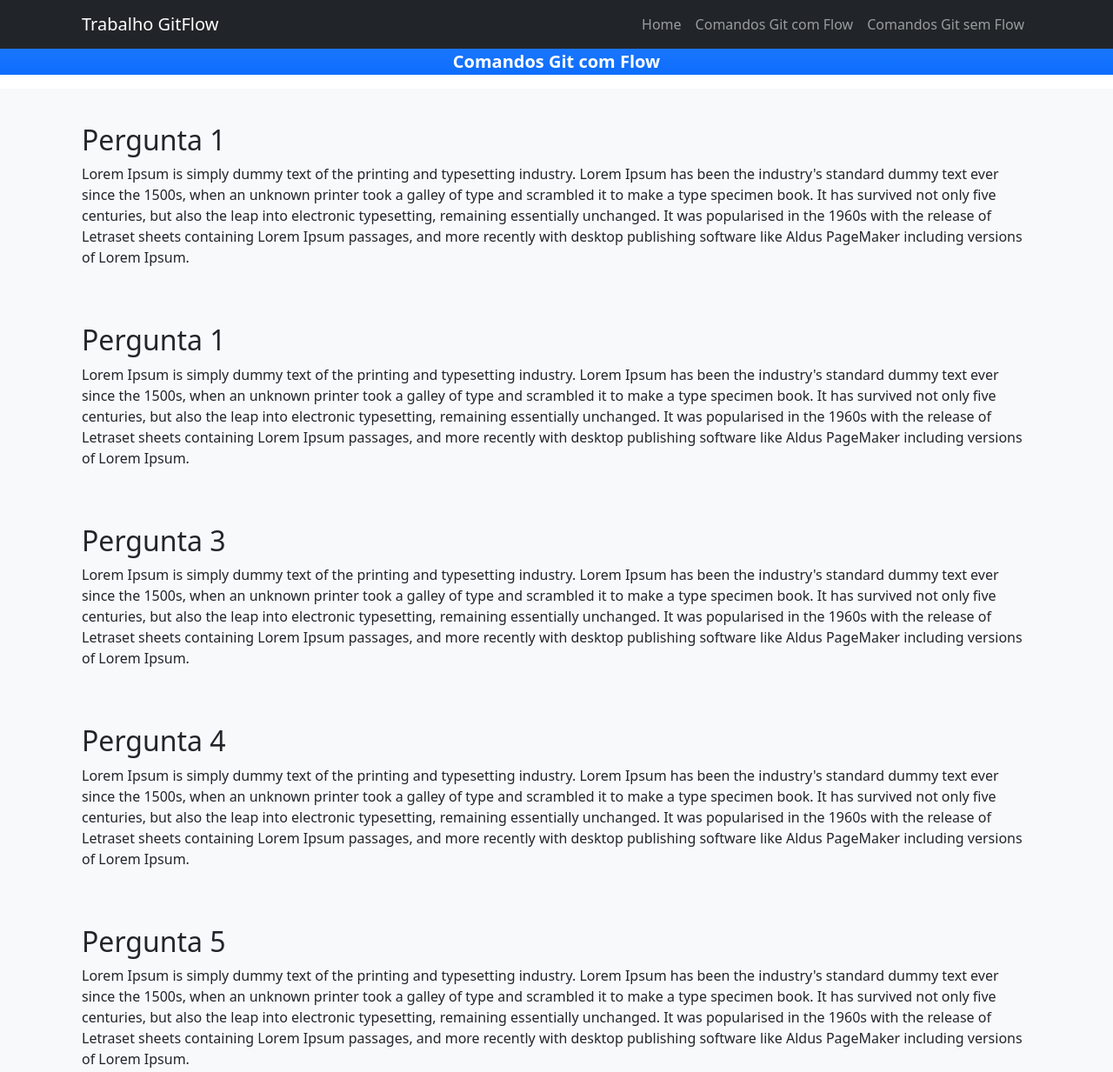
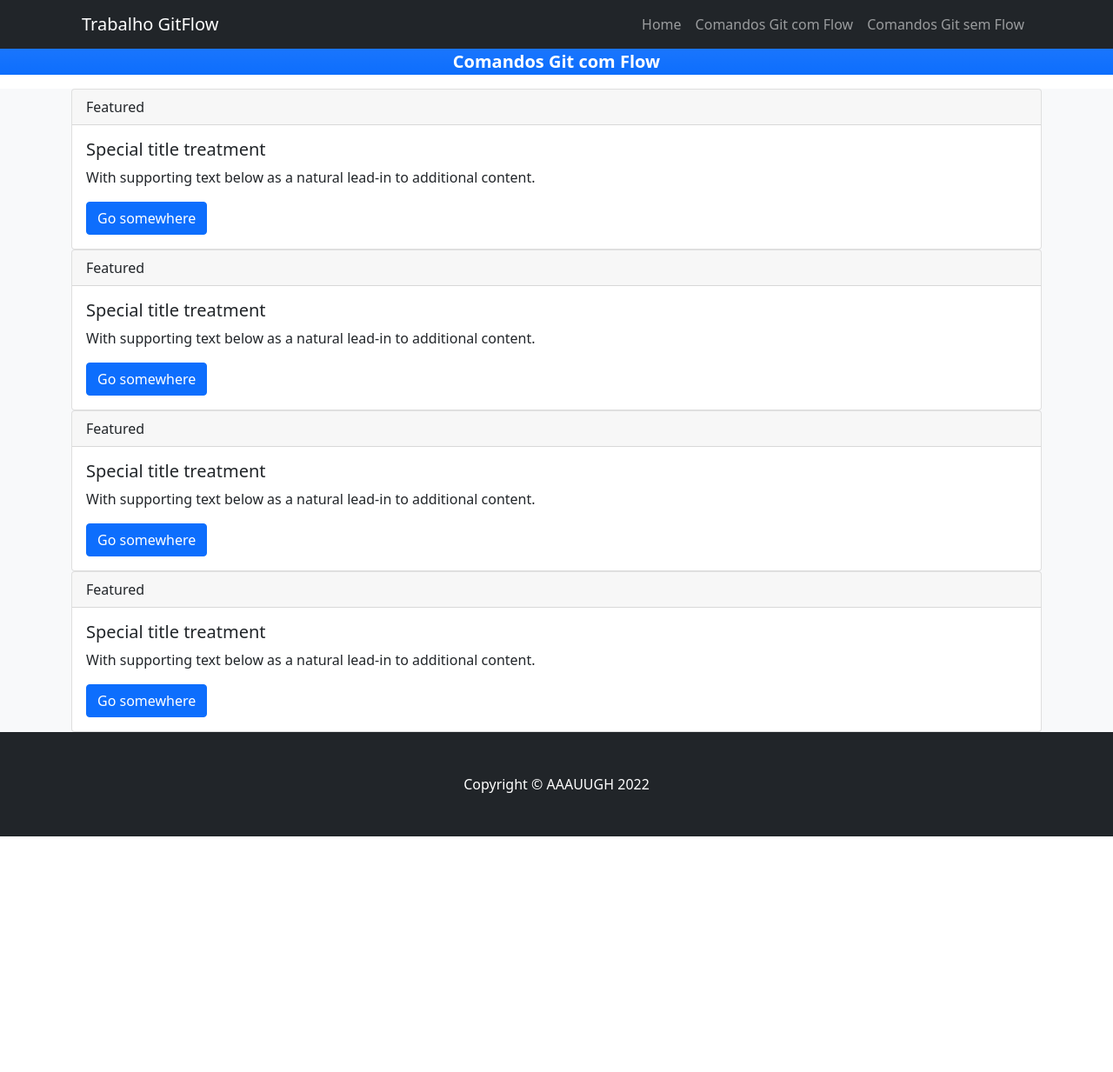
Before and after one commit to VinciPy/si03.gitflow, a website: page src/pages/page1.html in a window 1280 px wide. Shown: the top 1233 px of the page at 87% size. After the commit the page ends 962 px from the top, so only its background shows below. Drawn offline with nearby package versions, Linux system fonts and the light colour scheme; files that its build step writes are made by us from their sources.

Commit message:
feat:  base-page 1 and 2

```diff
--- a/src/pages/page1.html
+++ b/src/pages/page1.html
@@ -32,53 +32,52 @@
             </div>
         </header>
         <!-- Questions section-->
-        <section class="bg-light flex" id="questions">
-            <div class="container px-4">
-                <div class="row gx-4 justify-content-center">
-                    <div class="col-lg-8">
-                        <h2></h2>
-                        <p class="lead"></p>
+        <section class="bg-light d-flex" id="questions">
+            <div class="container">
+                <div class="card">
+                    <div class="card-header">
+                        Featured
+                    </div>
+                    <div class="card-body">
+                        <h5 class="card-title">Special title treatment</h5>
+                        <p class="card-text">With supporting text below as a natural lead-in to additional content.</p>
+                        <a href="#" class="btn btn-primary">Go somewhere</a>
+                    </div>
+                </div>
+
+                <div class="card">
+                    <div class="card-header">
+                        Featured
+                    </div>
+                    <div class="card-body">
+                        <h5 class="card-title">Special title treatment</h5>
+                        <p class="card-text">With supporting text below as a natural lead-in to additional content.</p>
+                        <a href="#" class="btn btn-primary">Go somewhere</a>
+                    </div>
+                </div>
+
+                <div class="card">
+                    <div class="card-header">
+                        Featured
+                    </div>
+                    <div class="card-body">
+                        <h5 class="card-title">Special title treatment</h5>
+                        <p class="card-text">With supporting text below as a natural lead-in to additional content.</p>
+                        <a href="#" class="btn btn-primary">Go somewhere</a>
+                    </div>
+                </div>
+
+                <div class="card">
+                    <div class="card-header">
+                        Featured
+                    </div>
+                    <div class="card-body">
+                        <h5 class="card-title">Special title treatment</h5>
+                        <p class="card-text">With supporting text below as a natural lead-in to additional content.</p>
+                        <a href="#" class="btn btn-primary">Go somewhere</a>
                     </div>
                 </div>
             </div>
-            <div class="container p-4">
-                <h2>Pergunta 1</h2>
-                <p>
-                    Lorem Ipsum is simply dummy text of the printing and typesetting industry. Lorem Ipsum has been the industry's standard dummy text ever since the 1500s, when an unknown printer took a galley of type and scrambled it to make a type specimen book. It has survived not only five centuries, but also the leap into electronic typesetting, remaining essentially unchanged. It was popularised in the 1960s with the release of Letraset sheets containing Lorem Ipsum passages, and more recently with desktop publishing software like Aldus PageMaker including versions of Lorem Ipsum.
-                </p>
-            </div>
-            <div class="container p-4">
-                <h2>Pergunta 1</h2>
-                <p>
-                    Lorem Ipsum is simply dummy text of the printing and typesetting industry. Lorem Ipsum has been the industry's standard dummy text ever since the 1500s, when an unknown printer took a galley of type and scrambled it to make a type specimen book. It has survived not only five centuries, but also the leap into electronic typesetting, remaining essentially unchanged. It was popularised in the 1960s with the release of Letraset sheets containing Lorem Ipsum passages, and more recently with desktop publishing software like Aldus PageMaker including versions of Lorem Ipsum.
-                </p>
-            </div>
-
-            <div class="container p-4">
-                <h2>Pergunta 3</h2>
-                <p>
-                    Lorem Ipsum is simply dummy text of the printing and typesetting industry. Lorem Ipsum has been the industry's standard dummy text ever since the 1500s, when an unknown printer took a galley of type and scrambled it to make a type specimen book. It has survived not only five centuries, but also the leap into electronic typesetting, remaining essentially unchanged. It was popularised in the 1960s with the release of Letraset sheets containing Lorem Ipsum passages, and more recently with desktop publishing software like Aldus PageMaker including versions of Lorem Ipsum.
-                </p>
-            </div>
-            <div class="container p-4">
-                <h2>Pergunta 4</h2>
-                <p>
-                    Lorem Ipsum is simply dummy text of the printing and typesetting industry. Lorem Ipsum has been the industry's standard dummy text ever since the 1500s, when an unknown printer took a galley of type and scrambled it to make a type specimen book. It has survived not only five centuries, but also the leap into electronic typesetting, remaining essentially unchanged. It was popularised in the 1960s with the release of Letraset sheets containing Lorem Ipsum passages, and more recently with desktop publishing software like Aldus PageMaker including versions of Lorem Ipsum.
-                </p>
-            </div>
-            <div class="container p-4">
-                <h2>Pergunta 5</h2>
-                <p>
-                    Lorem Ipsum is simply dummy text of the printing and typesetting industry. Lorem Ipsum has been the industry's standard dummy text ever since the 1500s, when an unknown printer took a galley of type and scrambled it to make a type specimen book. It has survived not only five centuries, but also the leap into electronic typesetting, remaining essentially unchanged. It was popularised in the 1960s with the release of Letraset sheets containing Lorem Ipsum passages, and more recently with desktop publishing software like Aldus PageMaker including versions of Lorem Ipsum.
-                </p>
-            </div>
-            <div class="container p-4">
-                <h2>Pergunta 6</h2>
-                <p>
-                    Lorem Ipsum is simply dummy text of the printing and typesetting industry. Lorem Ipsum has been the industry's standard dummy text ever since the 1500s, when an unknown printer took a galley of type and scrambled it to make a type specimen book. It has survived not only five centuries, but also the leap into electronic typesetting, remaining essentially unchanged. It was popularised in the 1960s with the release of Letraset sheets containing Lorem Ipsum passages, and more recently with desktop publishing software like Aldus PageMaker including versions of Lorem Ipsum.
-                </p>
-            </div>
-
         </section>
         <footer class="py-5 bg-dark">
             <div class="container px-4"><p class="m-0 text-center text-white">Copyright &copy; AAAUUGH 2022</p></div>
```
Also changed, not shown: src/pages/page2.html (+36 -36 lines).
